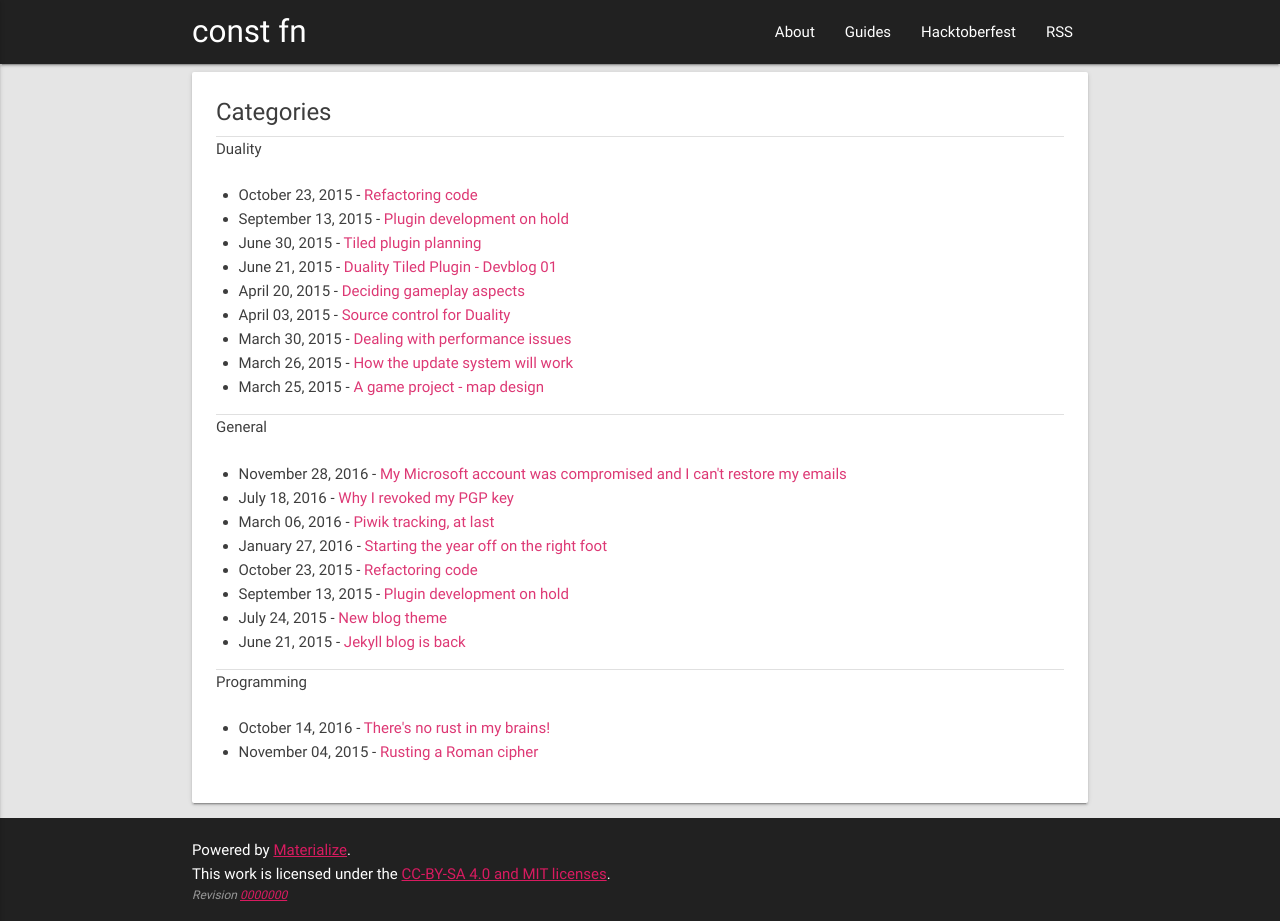
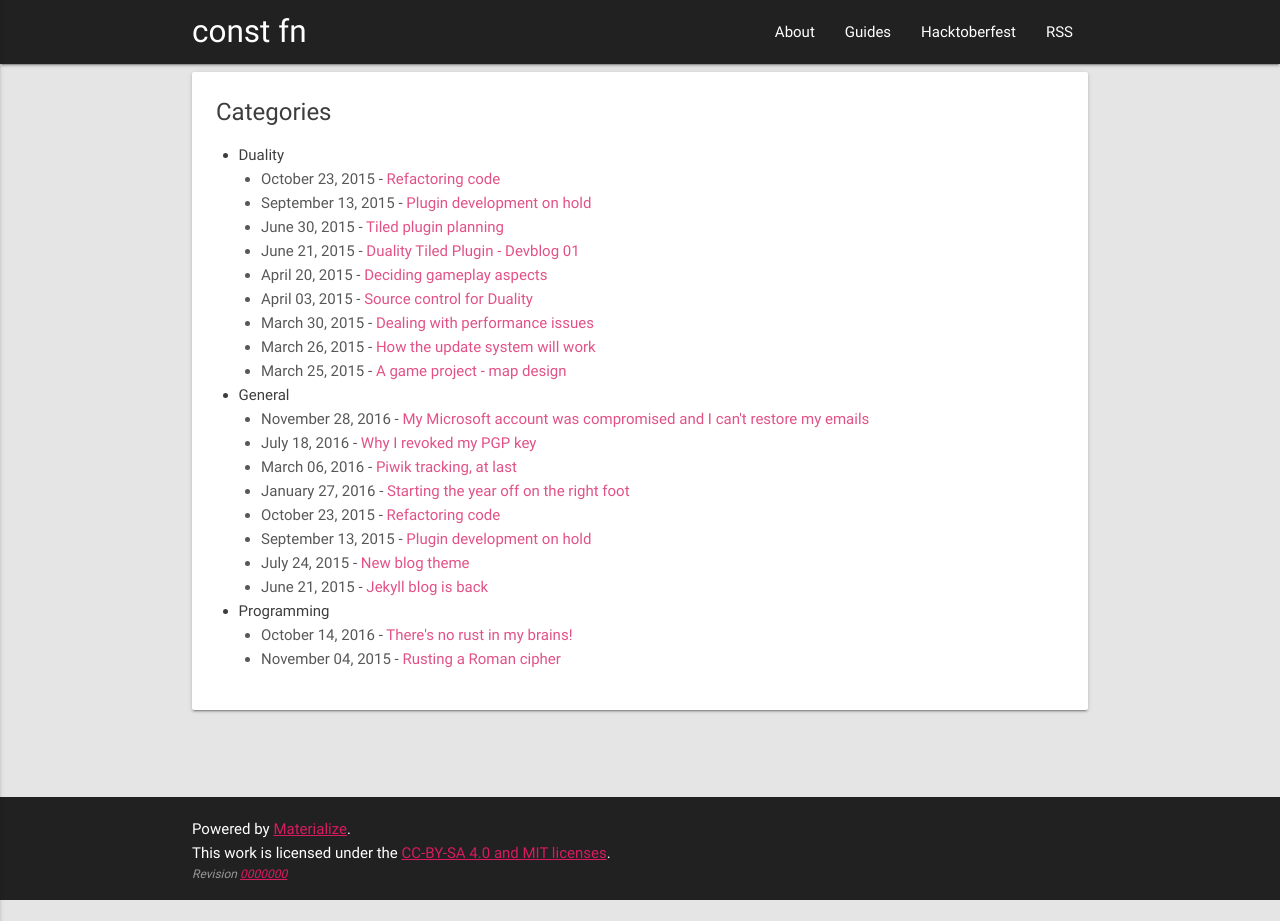
Before and after one commit to kyl3r92/rockytv.github.io, a Jekyll site: the page built from categories.html, in a window 1280 px wide. Built offline with Jekyll 4.4.1, drawn with Linux system fonts in a browser that asks for light colours; comment, search, counter and statistics services are not loaded; after the commit the page ends 900 px from its top, so only the background shows below that.

Commit message:
Update blog categories page

```diff
--- a/categories.html
+++ b/categories.html
@@ -3,10 +3,9 @@ layout: post
 title: Categories
 social: false
 ---
-
+<ul>
   {% for category in site.categories %}
-    <div class="divider"></div>
-    <p class="category-list">{{ category | first | capitalize}}</p>
+    <li>{{ category | first | capitalize }}
       <ul>
       {% for post in category[1] %}
         <li>
@@ -14,4 +13,6 @@ social: false
         </li>
       {% endfor %}
       </ul>
+    </li>
   {% endfor %}
+</ul>
```
Lines whose indentation alone changed are shown as unchanged.
